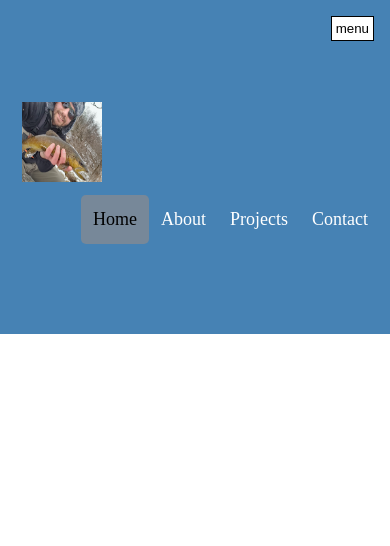
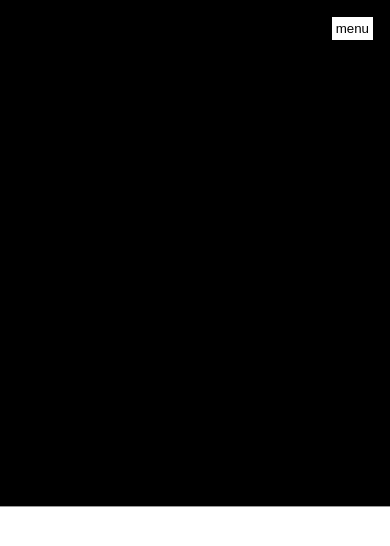
Before and after one commit to blueleafgamedev/travisengh.github.io, a plain HTML site: page index.html in a window 390 px wide. Drawn offline with Linux system fonts and the light colour scheme.

Commit message:
Adjust script and css

```diff
--- a/css/styles.css
+++ b/css/styles.css
@@ -67,7 +67,7 @@
 
     .hamburger {
         position: fixed;
-        z-index: 100;
+        z-index: 200;
         top: 1rem;
         right: 1rem;
         padding: 4px;
@@ -82,13 +82,13 @@
 
     .menu {
         position: fixed;
-        transform: translateY(-100%);
+        transform: translateY(-40%);
         transition: transform 0.6s;
         top: 0;
         left: 0;
         right: 0;
         bottom: 0;
-        z-index: 99;
+        z-index: 199;
         background: black;
         color: white;
         list-style: none;
@@ -100,7 +100,6 @@
     }
 
 
-    /*
     #navbar {
         padding: 20px 10px !important;
     }
@@ -114,5 +113,4 @@
     #navbar-right {
         float: none;
     }
-    */
 }
--- a/js/script.js
+++ b/js/script.js
@@ -20,6 +20,7 @@ const menuItems = document.querySelectorAll('.menuItem');
 const hamburger = document.querySelector('.hamburger');
 const closeIcon = document.querySelector('closeIcon');
 const menuIcon = document.querySelector('menuIcon');
+const navbarRight =  document.getElementById('navbar-right')
 
 function toggleMenu() {
     if (menu.classList.contains('showMenu')) {
@@ -36,3 +37,9 @@ function toggleMenu() {
 }
 
 hamburger.addEventListener('click', toggleMenu);
+
+menuItems.forEach(
+    function(menuItem) {
+        menuItem.addEventListener('click', toggleMenu)
+    }
+)
```
